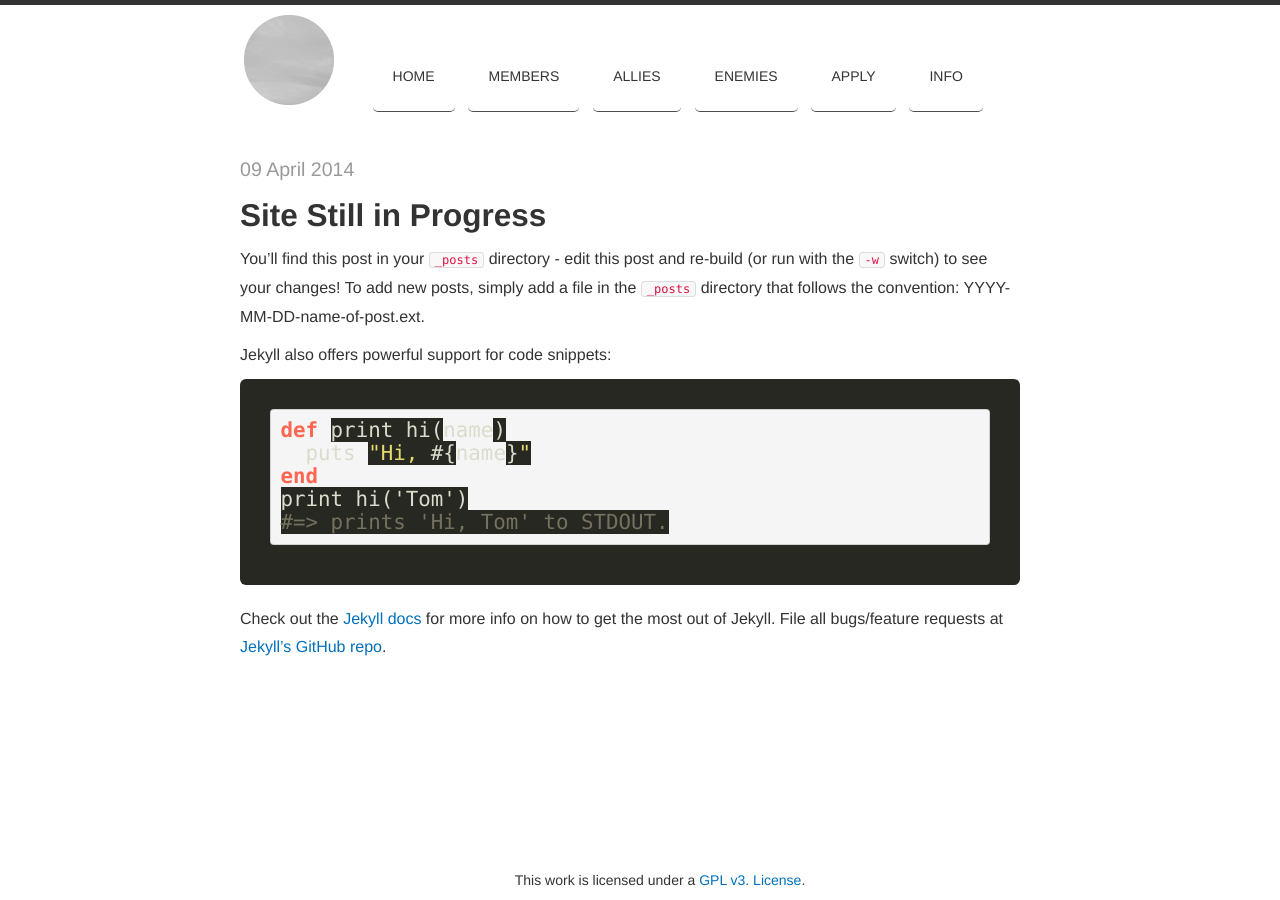
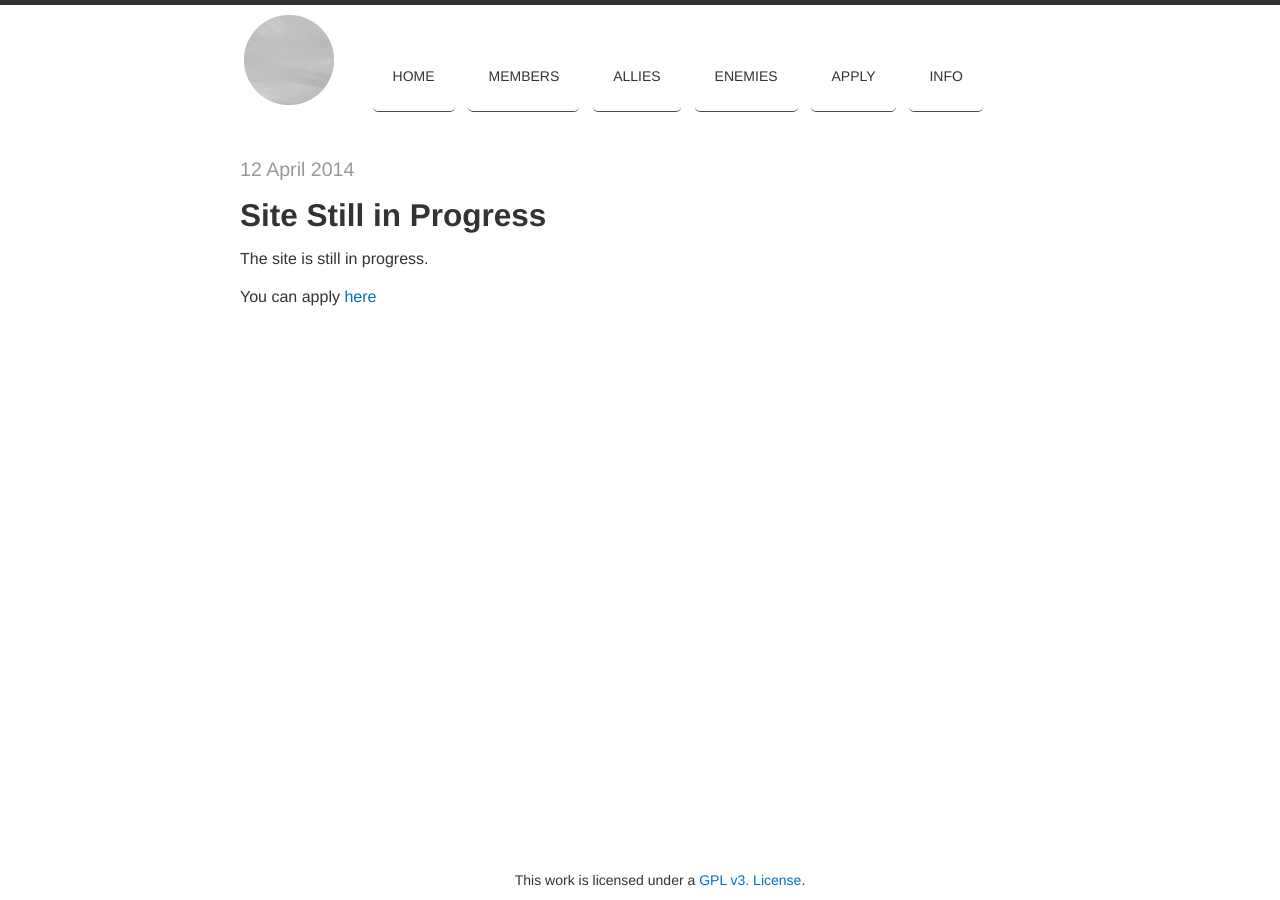
Before and after one commit to Tommsy64/invictus, a Jekyll site: the page built from _posts/2014-04-09-site-still-in-progress.md, in a window 1280 px wide. Built offline with Jekyll 4.4.1, drawn with Linux system fonts in a browser that asks for light colours; nearby versions of some CDN libraries; Markdown is read by kramdown in place of the engine named in the settings.

Commit message:
Updated posts

```diff
--- a/_posts/2014-04-09-site-still-in-progress.md
+++ b/_posts/2014-04-09-site-still-in-progress.md
@@ -1,24 +1,9 @@
 ---
 layout: post
 title:  "Site Still in Progress"
-date:   2014-04-09 12:49:21
-categories: jekyll update
+date:   2014-04-12 15:35:29
 ---
 
-You'll find this post in your `_posts` directory - edit this post and re-build (or run with the `-w` switch) to see your changes!
-To add new posts, simply add a file in the `_posts` directory that follows the convention: YYYY-MM-DD-name-of-post.ext.
+The site is still in progress.
 
-Jekyll also offers powerful support for code snippets:
-
-{% highlight ruby %}
-def print_hi(name)
-  puts "Hi, #{name}"
-end
-print_hi('Tom')
-#=> prints 'Hi, Tom' to STDOUT.
-{% endhighlight %}
-
-Check out the [Jekyll docs][jekyll] for more info on how to get the most out of Jekyll. File all bugs/feature requests at [Jekyll's GitHub repo][jekyll-gh].
-
-[jekyll-gh]: https://github.com/mojombo/jekyll
-[jekyll]:    http://jekyllrb.com
+You can apply [here]({{site.baseurl}}/faction/apply)
--- a/index.html
+++ b/index.html
@@ -4,7 +4,7 @@ title: Home
 ---
 
 <div id="home">
-  <h1>Blog Posts</h1>
+  <h1>Recent</h1>
   <ul class="posts">
     {% for post in site.posts %}
       <li><span>{{ post.date | date_to_string }}</span> &raquo; <a href="{{site.baseurl}}{{ post.url }}">{{ post.title }}</a></li>
```
